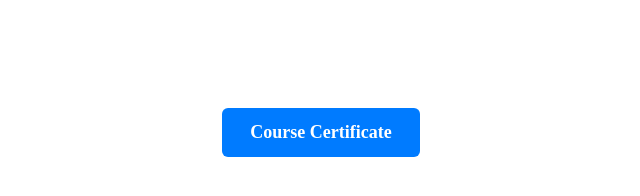
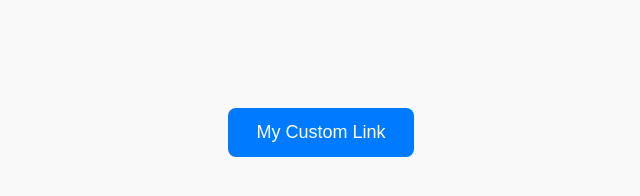
Before and after one commit to Prakash2503/NPTEL, a plain HTML site: page index.html in a window 1280 px wide. Shown: the whole page, without its empty margins (319-959 px from the left). Drawn offline with Linux system fonts and the light colour scheme.

Commit message:
Update index.html

```diff
--- a/index.html
+++ b/index.html
@@ -3,41 +3,32 @@
 <head>
   <meta charset="UTF-8">
   <meta name="viewport" content="width=device-width, initial-scale=1.0">
-  <title>Course Certificate</title>
+  <title>Custom Link Button</title>
   <style>
     body {
-      font-family: "Times New Roman", Georgia, serif; /* Serif font family */
+      font-family: Arial, sans-serif;
       text-align: center;
       padding: 100px;
-      background-color: #ffffff;
+      background: #f9f9f9;
     }
-    button {
+    a.button {
+      display: inline-block;
       background-color: #007BFF;
       color: white;
-      border: none;
+      text-decoration: none;
       padding: 14px 28px;
       font-size: 18px;
-      border-radius: 6px;
-      cursor: pointer;
+      border-radius: 8px;
       transition: background-color 0.3s;
-      font-family: "Times New Roman", Georgia, serif; /* Serif font */
-      font-weight: 600;
     }
-    button:hover {
+    a.button:hover {
       background-color: #0056b3;
     }
   </style>
 </head>
 <body>
 
-  <button onclick="openCertificate()">Course Certificate</button>
-
-  <script>
-    function openCertificate() {
-      // Opens the PDF directly in a new tab
-      window.open("Stress Management.pdf", "_blank");
-    }
-  </script>
+  <a href="https://scan.page/p/SQqbL5" target="_blank" class="button">My Custom Link</a>
 
 </body>
 </html>
```
